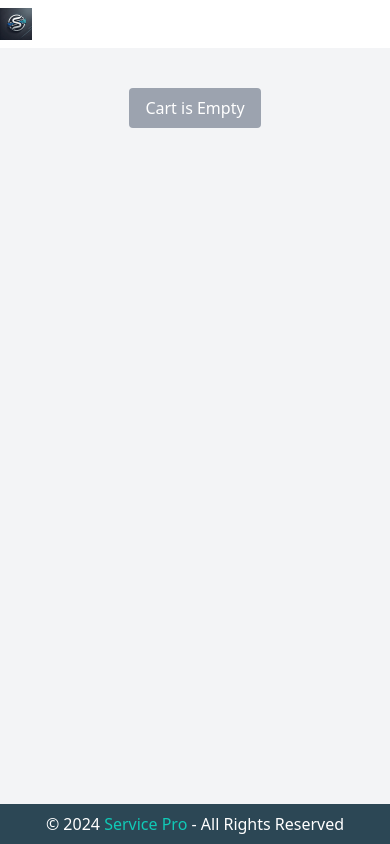
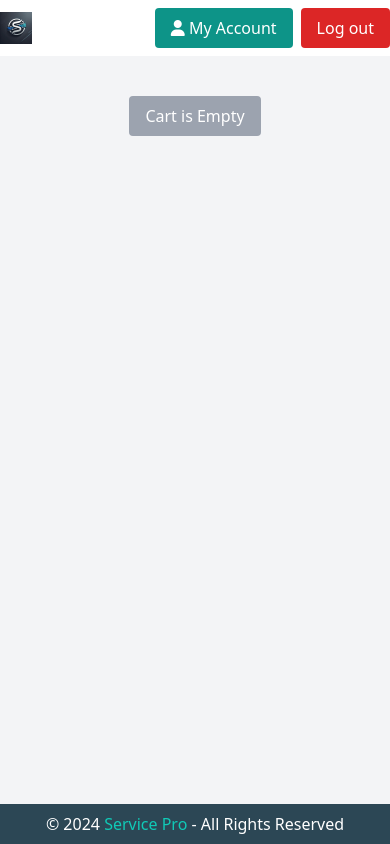
Before and after one commit to hediblk/soen287-project, a website: page src/customer/customerCart.html in a window 390 px wide. Drawn offline with nearby package versions, Linux system fonts and the light colour scheme; files that its build step writes are made by us from their sources.

Commit message:
Add 'My Account' and 'Log out' buttons in headers across all customer pages

```diff
--- a/src/customer/customerCart.html
+++ b/src/customer/customerCart.html
@@ -19,21 +19,34 @@
   <body class="flex flex-col min-h-screen bg-gray-100">
     <!-- Header Section -->
     <header class="header bg-white py-2 md:py-4">
-      <div
-        class="container mx-auto flex items-center justify-between space-x-4"
-      >
-        <div class="flex items-center space-x-4">
+      <div class="container mx-auto flex items-center justify-between space-x-4">
+        <div class="flex items-center space-x-2 mr-auto">
           <img
             class="logo h-8 w-8 md:h-12 md:w-12"
             src="../assets/logo.jpg"
             alt="Service Pro Logo"
           />
-          <a href="purchaseServices">
+          <a href="myAccount">
             <h1
               class="company-name-place text-lg md:text-2xl font-bold"
               style="color: #10cab7"
             ></h1>
           </a>
+        </div>
+        <div class="flex items-center space-x-2 ml-auto">
+          <a
+             href="myAccount"
+             class="text-white bg-teal-600 hover:bg-teal-700 px-4 py-2 rounded"
+           >
+             <i class="fas fa-user"></i> My Account
+           </a>
+
+           <a
+             href="/api/logout"
+             class="text-white bg-red-600 hover:bg-red-700 px-4 py-2 rounded"
+           >
+             Log out
+           </a>
         </div>
       </div>
     </header>
```
Also changed, not shown: src/customer/customerEditInfo.html (+18 -1 lines), src/customer/customerPastOrders.html (+18 -1 lines), src/customer/customerPurchaseConfirmed.html (+30 -7 lines), src/customer/customerPurchaseServices.html (+1 -1 lines).
